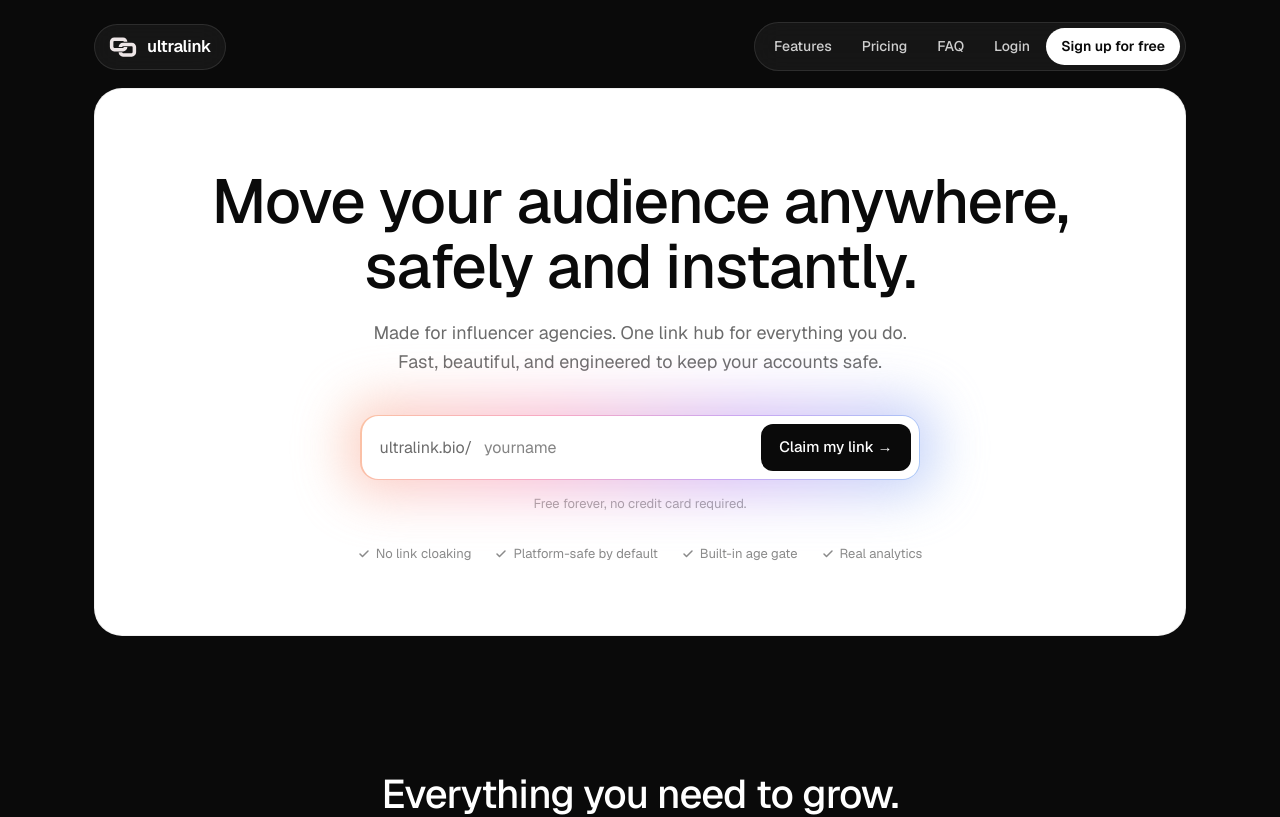
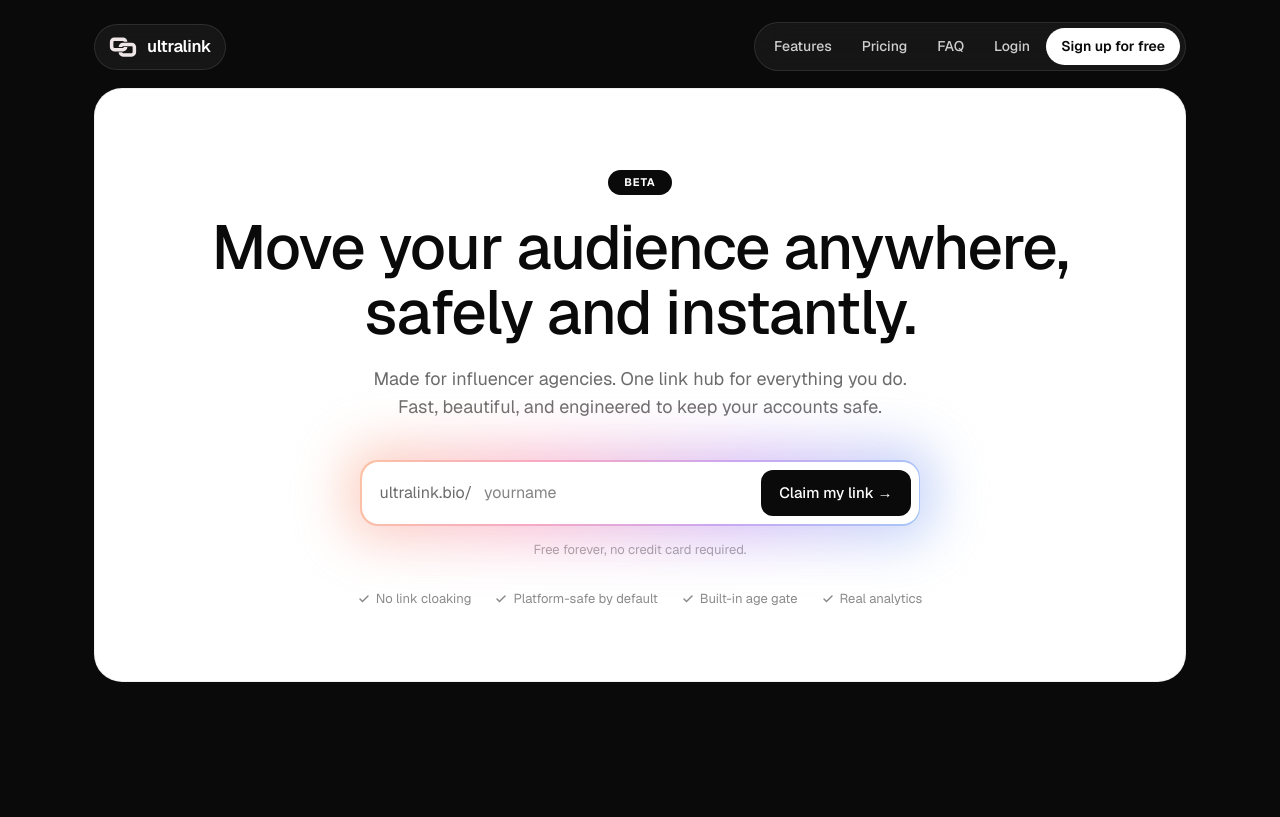
Before and after one commit to lvfranek/Ultralink, a Next.js app: page / in a window 1280 px wide. Shown: the top 817 px of the page. Built offline with nearby package versions, Linux system fonts and the light colour scheme.

Commit message:
added beta badge

```diff
--- a/src/components/marketing/hero.tsx
+++ b/src/components/marketing/hero.tsx
@@ -74,6 +74,24 @@
             overflow: 'visible',
           }}
         >
+          {/* Beta badge */}
+          <span
+            style={{
+              display: 'inline-block',
+              padding: '4px 16px',
+              borderRadius: 999,
+              background: '#0A0A0A',
+              color: '#fff',
+              fontSize: 11,
+              fontWeight: 700,
+              textTransform: 'uppercase',
+              letterSpacing: '0.08em',
+              marginBottom: 20,
+            }}
+          >
+            Beta
+          </span>
+
           {/* Main headline */}
           <h1
             className="hero-heading"
```
